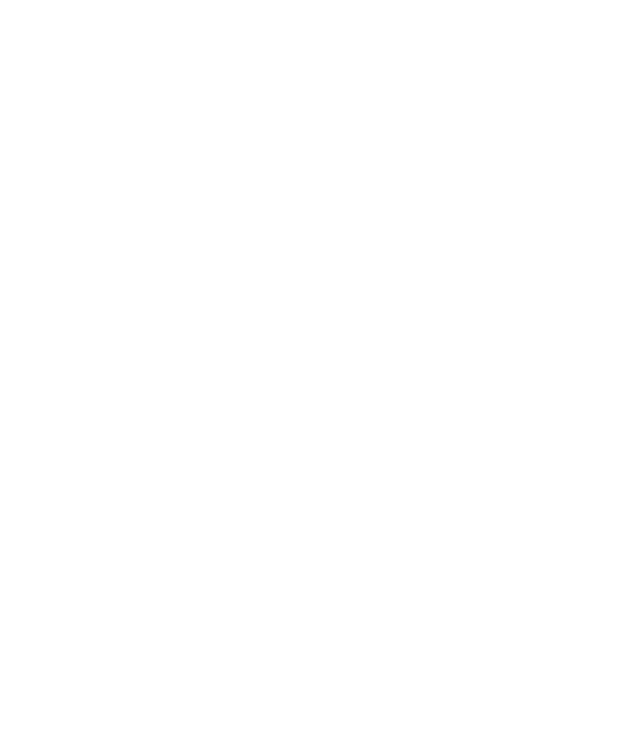
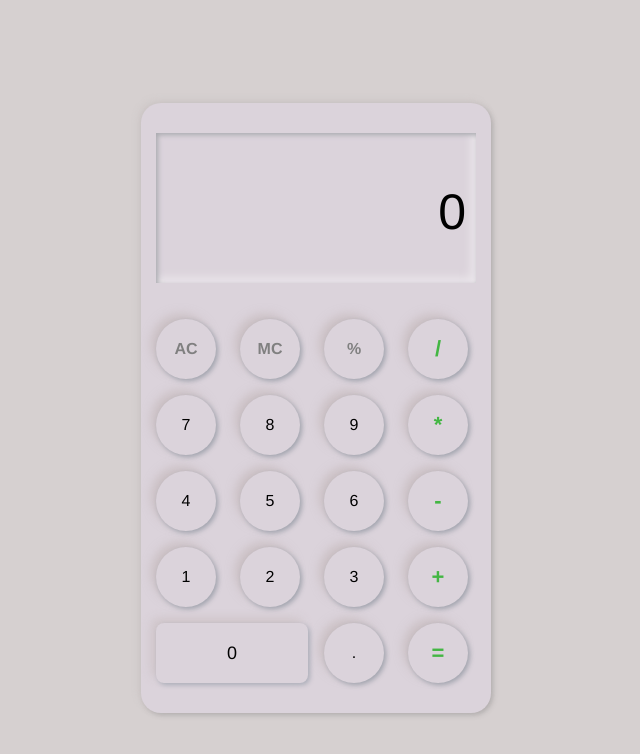
Before and after one commit to Vaiofficial/Calculator-Project, a plain HTML site: page index.html in a window 1280 px wide. Shown: the whole page, without its empty margins (324-964 px from the left). Drawn offline with Linux system fonts and the light colour scheme.

Commit message:
completed 80% of the project.

```diff
--- a/index.html
+++ b/index.html
@@ -0,0 +1,43 @@
+<!DOCTYPE html>
+<html lang="en">
+  <head>
+    <meta charset="UTF-8" />
+    <meta name="viewport" content="width=device-width, initial-scale=1.0" />
+    <link rel="stylesheet" href="style.css" />
+    <title>Document</title>
+  </head>
+  <body>
+    <div class="container">
+      <!-- space to show result -->
+      <div class="result">
+        <p id="result-box">0</p>
+      </div>
+
+      <!-- buttons container -->
+      <div class="buttons">
+        <div class="button action-btn" id="clear">AC</div>
+        <div class="button action-btn" id="mcButton">MC</div>
+        <div class="button action-btn num-btn" id="clear">%</div>
+        <div class="button num-btn calc-action-btn" id="clear">/</div>
+        <div class="button num-btn seven">7</div>
+        <div class="button num-btn eight">8</div>
+        <div class="button num-btn nine">9</div>
+        <div class="button num-btn calc-action-btn">*</div>
+        <div class="button num-btn four">4</div>
+        <div class="button num-btn five">5</div>
+        <div class="button num-btn six">6</div>
+        <div class="button num-btn calc-action-btn">-</div>
+        <div class="button num-btn one">1</div>
+        <div class="button num-btn two">2</div>
+        <div class="button num-btn three">3</div>
+        <div class="button num-btn calc-action-btn">+</div>
+        <div class="button num-btn zero">0</div>
+        <div class="button num-btn point">.</div>
+        <div class="button calc-action-btn" id="total">=</div>
+      </div>
+
+    </div>
+
+    <script src="main.js"></script>
+  </body>
+</html>
--- a/main.js
+++ b/main.js
@@ -0,0 +1,54 @@
+//selecting all btns
+let btns = document.querySelectorAll(".num-btn");
+let allBtns = document.querySelectorAll(".button");
+let resultBox = document.querySelector("#result-box");
+let clearBtn = document.querySelector("#clear");
+let total = document.querySelector("#total");
+let memoryStorage = 0;
+let mcButton = document.querySelector('#mcButton')
+
+//creating array and storing all the buttons
+let btnSpread = [...btns];
+let allBtnsSpread = [...allBtns];
+
+// taking input in calculator
+
+btnSpread.forEach((button, i) => {
+    button.addEventListener('click', () => {
+
+        if (resultBox.innerHTML == "0") {
+            resultBox.innerHTML = "";
+        }
+
+        let value = btns[i].innerHTML;
+        resultBox.innerHTML += value;
+    });
+});
+
+//function to evalute strings
+//agar statement fn = 2+3 hai so I am creating a new function which is : function(return 2+3) and () ye parentheses call karega function ko jaise hi create hota h.
+function evalute(fn) {
+    return new Function('return ' + fn)();
+}
+
+//calculating all inputs
+total.addEventListener('click', () => {
+    let allInputs = resultBox.innerHTML;
+
+    //passing the statements into evaluate function.
+    resultBox.innerHTML = evalute(allInputs);
+
+    console.log(evalute(allInputs));
+})
+
+//memory clean  - MC Button
+
+mcButton.addEventListener('click', () => {
+    memoryStorage = 0;
+    console.log("Memory Cleared:", memoryStorage);
+})
+
+//clear all inputs
+clearBtn.addEventListener('click', () => {
+    resultBox.innerHTML = "0";
+})
--- a/style.css
+++ b/style.css
@@ -1 +1,73 @@
-git
+body{
+    background: rgb(214, 208, 208);
+    font-family:'Franklin Gothic Medium', 'Arial Narrow', Arial, sans-serif;
+    display: flex;
+    align-items: center;
+    justify-content: center;
+    height: 100vh;
+}
+.container {
+    background: #dbd3db;
+    width: 320px;
+    height: 550px;
+    border-radius: 20px;
+    box-shadow: -3px -3px 7px #c5bebe73 , 2px 2px 5px #85838373;
+    margin: auto;
+    padding: 30px 15px;
+    display: flex;
+    flex-direction: column;
+    justify-content: space-between;
+}
+.container .result{
+    width: 100%;
+    height: 150px;
+    box-shadow: inset 2px 2px 5px #a9aaaf , inset -5px -5px 10px #ffffff73;
+}
+.container .result p{
+    font-size: 50px;
+    text-align: right;
+    overflow-y: auto;
+    padding-right: 10px;
+}
+
+.container .buttons{
+    display: grid;
+    grid-template-columns: repeat(4, 1fr);
+    grid-gap: 1em;
+}
+
+.container .buttons .button,
+.container .buttons .num-btn{
+    cursor: grab;
+    text-align: center;
+    width: 60px;
+    height: 60px;
+    display: grid;
+    place-content: center;
+    border-radius: 50%;
+    box-shadow: 2px 2px 5px #a0a3ad , -5px -5px 10px #bdb0b08a;
+}
+
+.button:hover{
+    color: #3498db;
+}
+
+.container .buttons .zero{
+    /* to make space in right side of zero */
+    grid-column: 1/3;
+    width: 100%;
+    font-size: 18px;
+    border-radius: 8px;
+    box-shadow: 2px 2px 5px #abaeb9 , -5px -5px 10px #c0b3b373;
+}
+
+.action-btn{
+    color: grey;
+    font-weight: bold;
+}
+
+.calc-action-btn{
+    color: rgb(67, 182, 67);
+    font-size: 22px;
+    font-weight: bold;
+}
```
